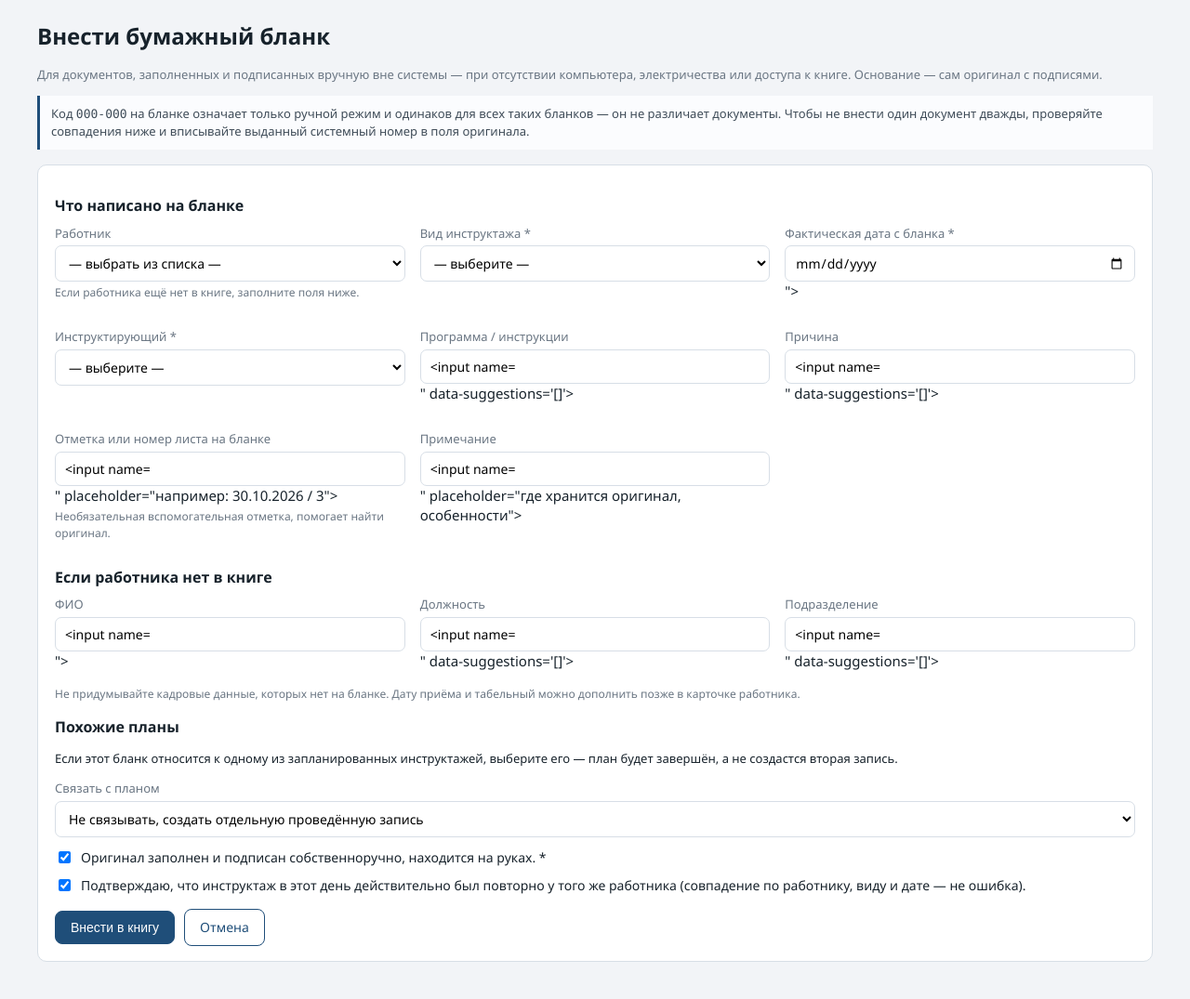
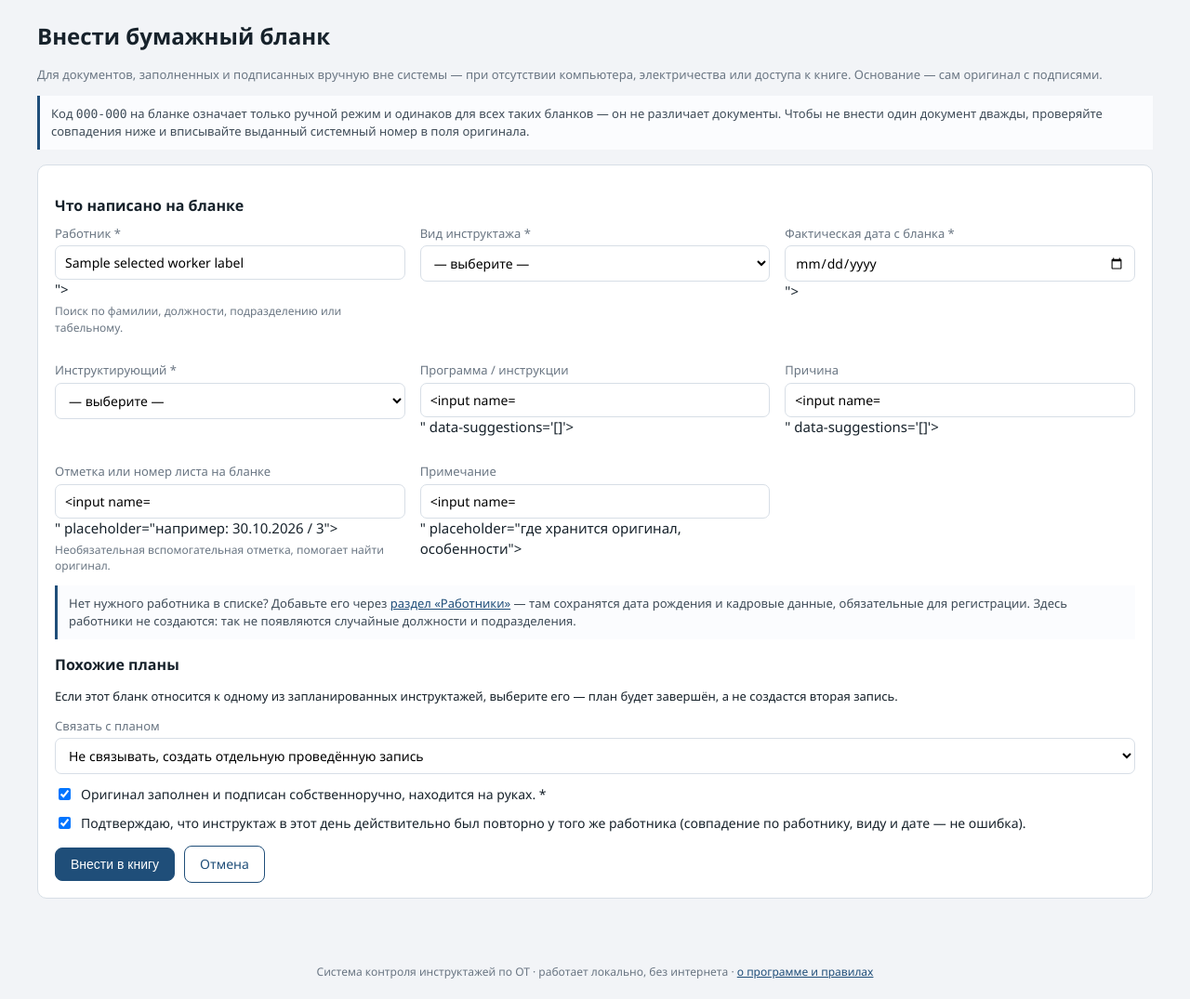
Before and after one commit to alexyalt/instrOT, a Flask app: template src/ot_registry/templates/manual.html in a window 1280 px wide. Shown: the part 53-1128 px from the top of the page at 93% size. Run offline with Flask 3, Linux system fonts and the light colour scheme; the visitor is signed in with stand-in values (Sample User, id 1); the template is opened without the code that fills it: most values are stand-ins (such as "Sample title", 1, 10 or a date in 2020); form fields are guessed from the names that the template uses.

Commit message:
ui: журнал 50 действий, бумажный ввод без создания работников, поиск вместо select

```diff
--- a/src/ot_registry/registration.py
+++ b/src/ot_registry/registration.py
@@ -218,20 +218,9 @@ def register_manual(book: Book, data: dict[str, Any], *,
         book, clean["instructor_id"], on=fact_date, training_type=training_type
     )
 
-    worker_id = clean["worker_id"]
-    if not worker_id:
-        created = add_worker(
-            book,
-            {
-                "fio": clean["new_worker_fio"],
-                "position": clean["new_worker_position"] or "Не указана",
-                "department": clean["new_worker_department"],
-                "status": "Работает",
-            },
-            allow_duplicate=True,
-            reason="Создан при внесении бумажного бланка",
-        )
-        worker_id = str(created["id"])
+    # Работник должен существовать в книге: создание людей из формы
+    # бумажного ввода порождало случайные должности и подразделения.
+    worker_id = str(clean["worker_id"] or "")
 
     snapshot = _worker_snapshot(book, worker_id)
     validation.require_birth_date(worker_by_id(book, worker_id))
@@ -304,8 +293,7 @@ def register_manual(book: Book, data: dict[str, Any], *,
             "next_plan_id": (next_plan or {}).get("id", ""),
         },
     )
-    return {"training": row, "created_worker": bool(not clean["worker_id"]),
-            "next_plan": next_plan}
+    return {"training": row, "next_plan": next_plan}
 
 
 def adjust_repeat_plans(book: Book, *, dry_run: bool = True) -> dict[str, Any]:
@@ -366,4 +354,5 @@ def suggest_link_candidates(book: Book, *, worker_id: str, training_type: str) -
 
 
 def suggest_new_worker_data(book: Book) -> dict[str, list[str]]:
+    """Подсказки для формы добавления работника (должности, подразделения)."""
     return dictionaries(book)
--- a/src/ot_registry/templates/manual.html
+++ b/src/ot_registry/templates/manual.html
@@ -24,17 +24,15 @@
   <h3>Что написано на бланке</h3>
   <div class="grid grid-2">
     <div class="field {% if errors.worker_id %}field-error{% endif %}">
-      <label for="worker_id">Работник</label>
-      <select id="worker_id" name="worker_id">
-        <option value="">— выбрать из списка —</option>
-        {% for w in workers %}
-        <option value="{{ w.id }}" {% if form.worker_id == w.id %}selected{% endif %}>
-          {{ w.fio }} — {{ w.position }}
-        </option>
-        {% endfor %}
-      </select>
+      <label for="worker_search">Работник *</label>
+      <div data-picker='{{ worker_options(workers) | tojson }}' class="autocomplete-host">
+        <input type="text" id="worker_search" data-picker-input
+               value="{{ selected_worker_label or '' }}"
+               placeholder="начните вводить фамилию" autocomplete="off">
+        <input type="hidden" name="worker_id" value="{{ form.worker_id or '' }}">
+      </div>
       {% if errors.worker_id %}<div class="error-text">{{ errors.worker_id }}</div>{% endif %}
-      <div class="hint">Если работника ещё нет в книге, заполните поля ниже.</div>
+      <div class="hint">Поиск по фамилии, должности, подразделению или табельному.</div>
     </div>
 
     <div class="field {% if errors.type %}field-error{% endif %}">
@@ -94,26 +92,12 @@
     </div>
   </div>
 
-  <h3>Если работника нет в книге</h3>
-  <div class="grid grid-3">
-    <div class="field">
-      <label for="new_worker_fio">ФИО</label>
-      <input type="text" id="new_worker_fio" name="new_worker_fio" value="{{ form.new_worker_fio or '' }}">
-    </div>
-    <div class="field">
-      <label for="new_worker_position">Должность</label>
-      <input type="text" id="new_worker_position" name="new_worker_position"
-             value="{{ form.new_worker_position or '' }}" data-suggestions='{{ dicts.position | tojson }}'>
-    </div>
-    <div class="field">
-      <label for="new_worker_department">Подразделение</label>
-      <input type="text" id="new_worker_department" name="new_worker_department"
-             value="{{ form.new_worker_department or '' }}" data-suggestions='{{ dicts.department | tojson }}'>
-    </div>
-  </div>
-  <div class="hint">
-    Не придумывайте кадровые данные, которых нет на бланке. Дату приёма и табельный
-    можно дополнить позже в карточке работника.
+  <div class="help">
+    Нет нужного работника в списке? Добавьте его через
+    <a href="{{ url_for('worker_new') }}">раздел «Работники»</a> — там
+    сохранятся дата рождения и кадровые данные, обязательные для регистрации.
+    Здесь работники не создаются: так не появляются случайные должности
+    и подразделения.
   </div>
 
   {% if plans %}
--- a/src/ot_registry/validation.py
+++ b/src/ot_registry/validation.py
@@ -243,8 +243,11 @@ def validate_manual_entry(data: dict[str, Any], *, today: date | None = None) ->
     errors: dict[str, str] = {}
 
     worker_id = str(data.get("worker_id") or "").strip()
-    if not worker_id and not str(data.get("new_worker_fio") or "").strip():
-        errors["worker_id"] = "Выберите работника или укажите ФИО для новой записи."
+    if not worker_id:
+        errors["worker_id"] = (
+            "Выберите работника из списка. Если его нет — добавьте через раздел "
+            "«Работники»: там сохраняются дата рождения и кадровые данные."
+        )
 
     training_type = str(data.get("type") or "").strip()
     if training_type not in config.TRAINING_TYPES:
@@ -261,9 +264,6 @@ def validate_manual_entry(data: dict[str, Any], *, today: date | None = None) ->
     base.update(
         {
             "worker_id": worker_id,
-            "new_worker_fio": str(data.get("new_worker_fio") or "").strip(),
-            "new_worker_position": str(data.get("new_worker_position") or "").strip(),
-            "new_worker_department": str(data.get("new_worker_department") or "").strip(),
             "type": training_type,
             "program": str(data.get("program") or "").strip(),
             "reason": str(data.get("reason") or "").strip(),
--- a/src/ot_registry/web.py
+++ b/src/ot_registry/web.py
@@ -665,29 +665,32 @@ def create_app(*, data_dir: Path | None = None, start_token: str | None = None,
         instructor_rows = services.instructors(book, on=config.today())
         dicts = services.dictionaries(book)
 
-        if request.method == "GET":
+        def render_manual(form, errors=None, message="", details=None, plans_list=None):
+            selected_worker_label = ""
+            chosen_worker = services.worker_by_id(book, form.get("worker_id", "") or "")
+            if chosen_worker:
+                selected_worker_label = str(chosen_worker.get("fio") or "")
+                if chosen_worker.get("position"):
+                    selected_worker_label += f" — {chosen_worker['position']}"
             return render_template(
                 "manual.html", entry=entry, book=book, workers=workers,
                 instructors=instructor_rows, dicts=dicts,
-                form={"fact_date": config.today().isoformat()}, errors={}, message="",
-                plans=[],
-            )
+                form=form, errors=errors or {}, message=message, details=details,
+                plans=plans_list or [],
+                selected_worker_label=selected_worker_label,
+            )
+
+        if request.method == "GET":
+            return render_manual({"fact_date": config.today().isoformat()})
 
         form = request.form.to_dict()
         try:
             fact = _parse_date(form.get("fact_date"))
         except ValidationError as exc:
             form["fact_date"] = ""
-            return render_template(
-                "manual.html", entry=entry, book=book, workers=workers,
-                instructors=instructor_rows, dicts=dicts, form=form,
-                errors={"fact_date": exc.message}, message="", plans=[],
-            )
+            return render_manual(form, {"fact_date": exc.message})
         payload = {
             "worker_id": form.get("worker_id", ""),
-            "new_worker_fio": form.get("new_worker_fio", ""),
-            "new_worker_position": form.get("new_worker_position", ""),
-            "new_worker_department": form.get("new_worker_department", ""),
             "type": form.get("type", ""),
             "program": form.get("program", ""),
             "reason": form.get("reason", ""),
@@ -709,12 +712,8 @@ def create_app(*, data_dir: Path | None = None, start_token: str | None = None,
             allow_similar=bool(form.get("allow_similar")),
         )
         if error:
-            return render_template(
-                "manual.html", entry=entry, book=book, workers=workers,
-                instructors=instructor_rows, dicts=dicts, form=form,
-                errors=error["fields"], message=error["message"],
-                details=error.get("details") or [], plans=plans,
-            )
+            return render_manual(form, error["fields"], error["message"],
+                                 error.get("details") or [], plans)
         return render_template(
             "manual_done.html", entry=entry, book=book,
             training=result["training"], next_plan=result.get("next_plan"),
```
